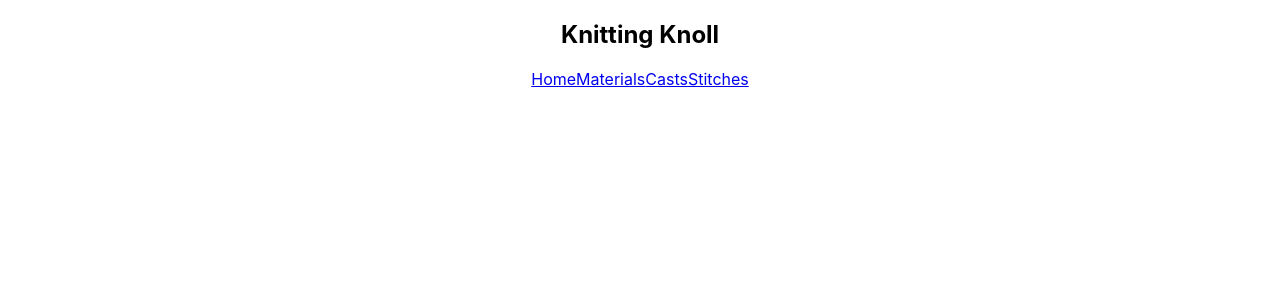
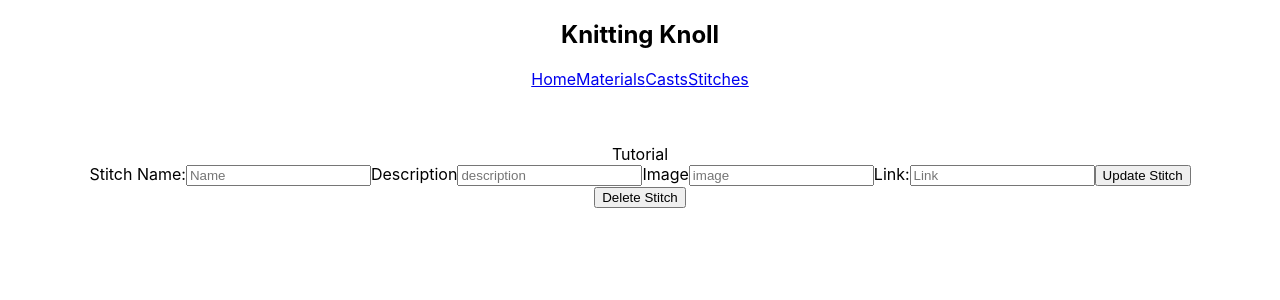
Before and after one commit to marmaeju/knitting_knoll, a React (Create React App) app: page /stitches/1 in a window 1280 px wide. Shown: the top 300 px of the page. Built offline with nearby package versions, Linux system fonts and the light colour scheme.

Commit message:
crud for all three models completed

```diff
--- a/src/components/CastCard.jsx
+++ b/src/components/CastCard.jsx
@@ -35,7 +35,7 @@ const CastCard = ({id, name, description, image, link, type, deletedCast, setDel
         <p>{type}</p>
         <img src={image}/>
         <p>{description}</p>
-        <a href={link} target='_blank'>{link}</a>
+        <a href={link} target='_blank'>Tutorial</a>
         </div>
         <div>
         <form onSubmit={handleSubmit}>
@@ -74,11 +74,11 @@ const CastCard = ({id, name, description, image, link, type, deletedCast, setDel
             value={formState.type}
             onChange={handleChange}
           />
-          <button>Update Material</button>
+          <button>Update Cast</button>
         </form>
         </div>
         <div>
-          <button onClick={deleteCast}>Delete Material</button>
+          <button onClick={deleteCast}>Delete Cast</button>
         </div>
       </div>
     </div>
--- a/src/components/MaterialCard.jsx
+++ b/src/components/MaterialCard.jsx
@@ -25,7 +25,7 @@ const MaterialCard = ({type, link, id, setDeletedMaterial, deletedMaterial}) =>
       <div>
         <div>
         <p>{type}</p>
-        <a href={link} target='_blank'>{link}</a>
+        <a href={link} target='_blank'>Tutorial</a>
         </div>
         <div>
         <form onSubmit={handleSubmit}>
--- a/src/components/StitchCard.jsx
+++ b/src/components/StitchCard.jsx
@@ -1,6 +1,77 @@
-const StitchCard = () => {
+import axios from 'axios'
+import { useState } from 'react'
+
+const StitchCard = ({id, name, description, image, link, deletedStitch, setDeletedStitch}) => {
+  const [formState, setFormState] = useState({
+    name: '',
+    description: '',
+    image: '',
+    link: '',
+    type: ''
+  })
+
+  const handleChange = (e) => {
+    setFormState({ ...formState, [e.target.id]: e.target.value })
+  }
+
+  const handleSubmit = async (e) => {
+    // e.preventDefault()
+    const res = await axios.put(`http://localhost:3001/stitches/${id}`, formState)
+    setFormState({ type: '', link: '' })
+  }
+
+  const deleteStitch = async (e) => {
+    e.preventDefault()
+    const res = await axios.delete(`http://localhost:3001/stitches/${id}`)
+    setDeletedStitch(!deletedStitch)
+  }
+
   return (
     <div>
+      <div>
+        <div>
+        <h3>{name}</h3>
+        <img src={image}/>
+        <p>{description}</p>
+        <a href={link} target='_blank'>Tutorial</a>
+        </div>
+        <div>
+        <form onSubmit={handleSubmit}>
+        <label htmlFor="name">Stitch Name:</label>
+          <input
+            id="name"
+            placeholder="Name"
+            value={formState.name}
+            onChange={handleChange}
+          />
+          <label htmlFor="description">Description</label>
+          <input
+            id="description"
+            placeholder="description"
+            value={formState.description}
+            onChange={handleChange}
+          />
+          <label htmlFor="image">Image</label>
+          <input
+            id="image"
+            placeholder="image"
+            value={formState.image}
+            onChange={handleChange}
+          />
+          <label htmlFor="link">Link:</label>
+          <input
+            id="link"
+            placeholder="Link"
+            value={formState.link}
+            onChange={handleChange}
+          />
+          <button>Update Stitch</button>
+        </form>
+        </div>
+        <div>
+          <button onClick={deleteStitch}>Delete Stitch</button>
+        </div>
+      </div>
     </div>
   )
 }
--- a/src/pages/Casts.js
+++ b/src/pages/Casts.js
@@ -80,7 +80,7 @@ const Casts = () => {
             value={formState.type}
             onChange={handleChange}
           />
-          <button>Create Material</button>
+          <button>Create Cast</button>
         </form>
       </div>
       <div>
--- a/src/pages/Stitches.js
+++ b/src/pages/Stitches.js
@@ -39,7 +39,7 @@ const Stitches = () => {
 
   return (
     <div>
-      <h1>casts</h1>
+      <h1>stitches</h1>
       <div>
         <h4>Create New Resource</h4>
         <form onSubmit={handleSubmit}>
@@ -71,7 +71,7 @@ const Stitches = () => {
             value={formState.link}
             onChange={handleChange}
           />
-          <button>Create Material</button>
+          <button>Create Stitch</button>
         </form>
       </div>
       <div>
```
